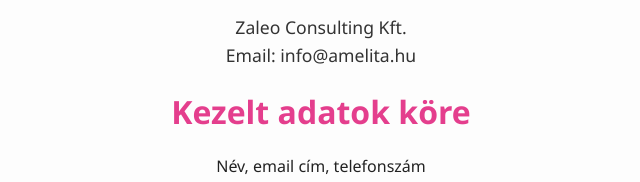
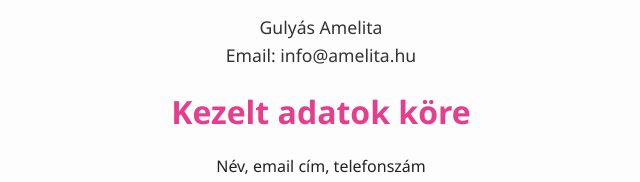
Before and after one commit to Jozsefmarian/ami, a plain HTML site: page adatvedelem.html in a window 1280 px wide. Shown: the part 302-484 px from the top of the page, 319-959 px from the left. Drawn offline with Linux system fonts and the light colour scheme.

Commit message:
nevek módosítása

```diff
--- a/adatvedelem.html
+++ b/adatvedelem.html
@@ -27,7 +27,7 @@
       <p>Az alábbiakban ismertetjük, hogyan kezeljük a weboldal látogatói által megadott adatokat.</p>
 
       <h2>Adatkezelő</h2>
-      <p>Zaleo Consulting Kft.<br /> Email: info@amelita.hu</p>
+      <p>Gulyás Amelita<br /> Email: info@amelita.hu</p>
 
       <h2>Kezelt adatok köre</h2>
       <ul>
```
Also changed, not shown: index.html (+1 -1 lines).
